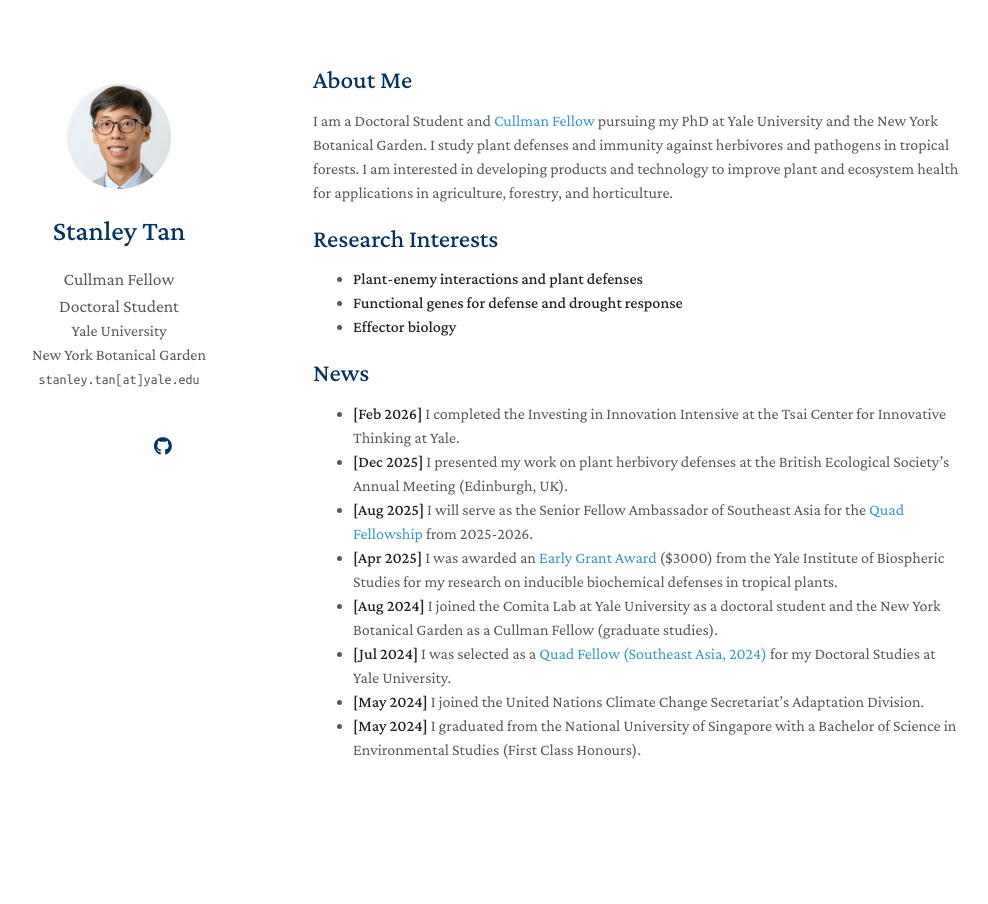
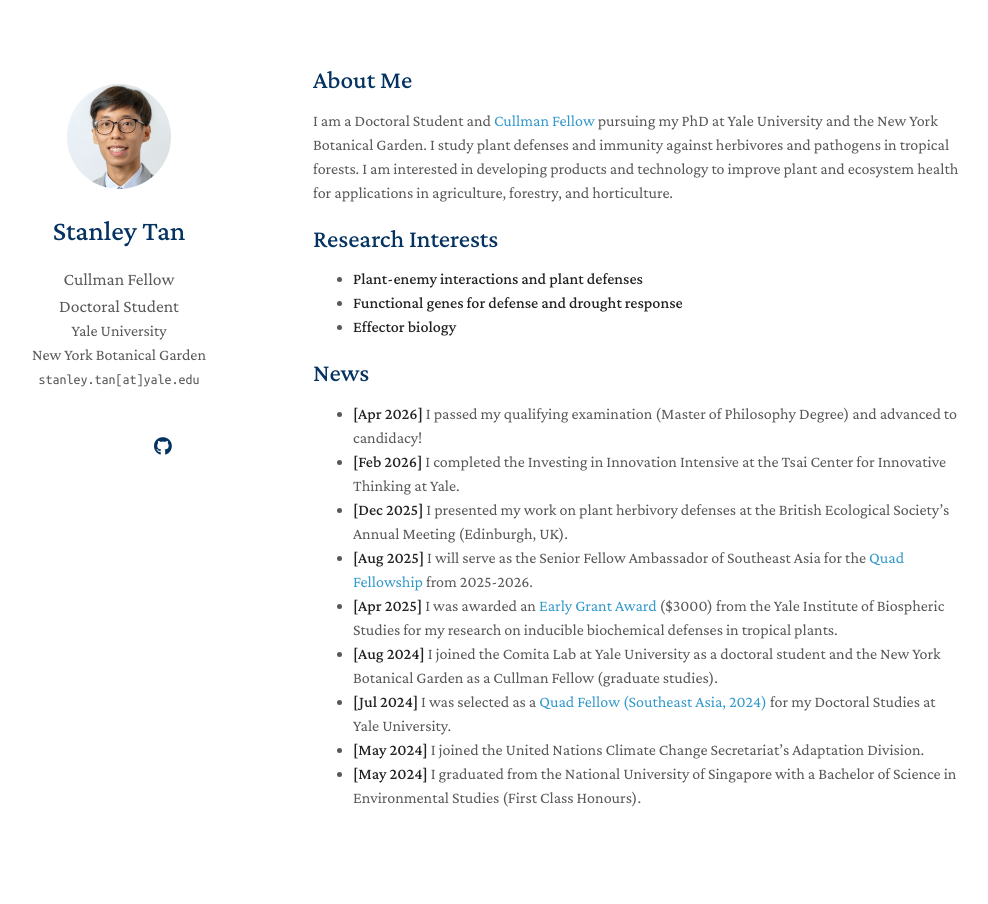
Before and after one commit to stanleytansx/stanleytansx.github.io, a Jekyll site: the page built from index.md, in a window 1280 px wide. Shown: the whole page, without its empty margins (157-1145 px from the left). Built offline with Jekyll 4.4.1, drawn with Linux system fonts in a browser that asks for light colours; nearby versions of some CDN libraries; a style sheet for code colours, icons or effects is not loaded; our own code applies the rules of GitHub Pages for plain Markdown files.

Commit message:
Update index.md

```diff
--- a/index.md
+++ b/index.md
@@ -15,6 +15,7 @@ I study plant defenses and immunity against herbivores and pathogens in tropical
 
 ## News
 
+- **[Apr 2026]** I passed my qualifying examination (Master of Philosophy Degree) and advanced to candidacy!
 - **[Feb 2026]** I completed the Investing in Innovation Intensive at the Tsai Center for Innovative Thinking at Yale.
 - **[Dec 2025]** I presented my work on plant herbivory defenses at the British Ecological Society's Annual Meeting (Edinburgh, UK).
 - **[Aug 2025]** I will serve as the Senior Fellow Ambassador of Southeast Asia for the <a href="https://www.quadfellowship.org/"> Quad Fellowship </a> from 2025-2026.
```
